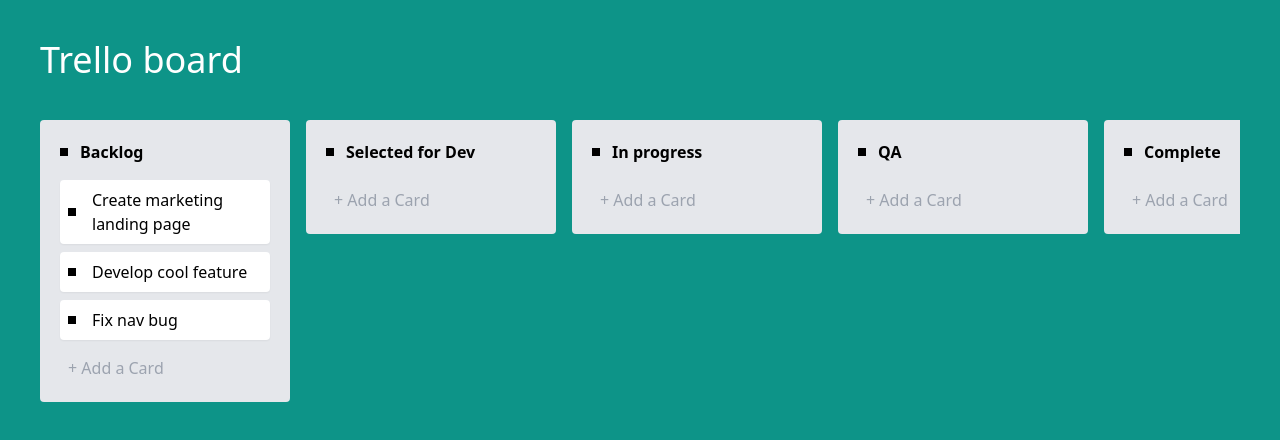
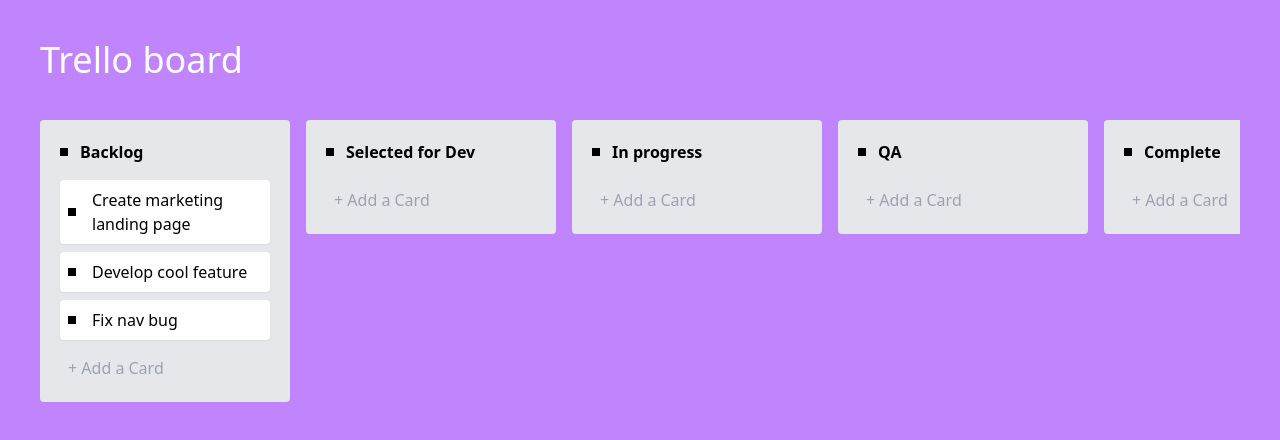
Before and after one commit to FRutkowski/task-management-system, a Nuxt app: page / in a window 1280 px wide. Shown: the top 440 px of the page. Built offline with nearby package versions, Linux system fonts and the light colour scheme.

Commit message:
feat: update board color

```diff
--- a/app.vue
+++ b/app.vue
@@ -1,5 +1,5 @@
 <template>
-  <div class="p-10 h-[100vh] bg-teal-600 overflow-auto">
+  <div class="p-10 h-[100vh] bg-purple-400 overflow-auto">
     <h1 class="text-4xl text-white flex items-center mb-10">
       Trello board
     </h1>
--- a/package.json
+++ b/package.json
@@ -23,6 +23,7 @@
     "@nuxtjs/tailwindcss": "^6.11.4",
     "eslint": "^8.57.0",
     "eslint-config-standard": "^17.1.0",
+    "nuxt-aos": "^1.2.4",
     "typescript": "^5.3.3"
   }
 }
```
Also changed, not shown: 1 other file (tests, documents, lock files or other folders).
